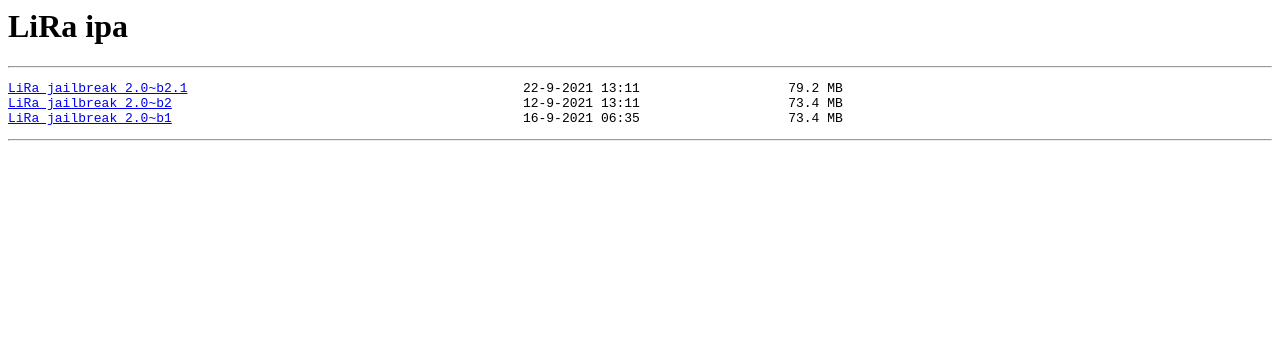
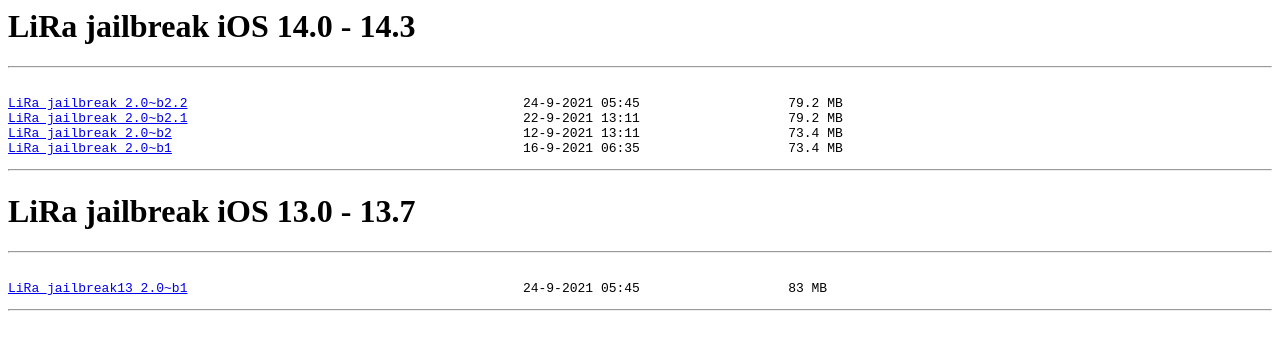
Before and after one commit to LiRaTeam/lirateam.github.io, a plain HTML site: page ipa/index.html in a window 1280 px wide. Drawn offline with Linux system fonts and the light colour scheme.

Commit message:
Update index.html

```diff
--- a/ipa/index.html
+++ b/ipa/index.html
@@ -1,9 +1,14 @@
 <html><head><title>LiRa ipa</title><style></style></head>
 <body>
-<h1>LiRa ipa</h1><hr><pre>
+<h1>LiRa jailbreak iOS 14.0 - 14.3</h1><hr><pre>
+
+<a href="https://lirateam.github.io/ipa/LiRa_jailbreak_2.0~b2.2.ipa">LiRa jailbreak 2.0~b2.2</a>                                           24-9-2021 05:45                   79.2 MB
 <a href="https://lirateam.github.io/ipa/LiRa_jailbreak_2.0~b2.1.ipa">LiRa jailbreak 2.0~b2.1</a>                                           22-9-2021 13:11                   79.2 MB
 <a href="https://lirateam.github.io/ipa/LiRa_jailbreak_2.0~b2.ipa">LiRa jailbreak 2.0~b2</a>                                             12-9-2021 13:11                   73.4 MB
 <a href="https://lirateam.github.io/ipa/LiRa_jailbreak_2.0~b1.ipa">LiRa jailbreak 2.0~b1</a>                                             16-9-2021 06:35                   73.4 MB
 </pre><hr>
+<h1>LiRa jailbreak iOS 13.0 - 13.7</h1><hr><pre>
 
+<a href="https://lirateam.github.io/ipa/LiRa_jailbreak13_2.0~b1.ipa">LiRa_jailbreak13_2.0~b1</a>                                           24-9-2021 05:45                   83 MB
+</pre><hr>
 </body><div style="position: absolute; top: 0px;"></div></html>
```
